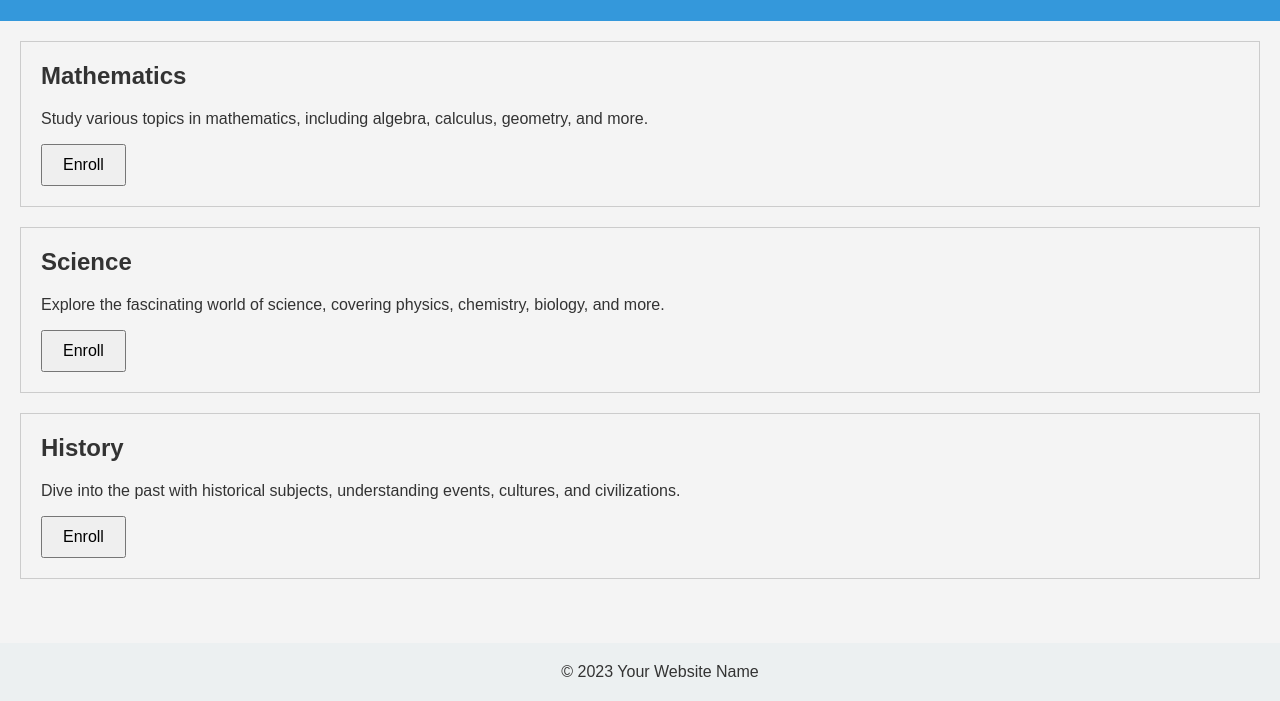
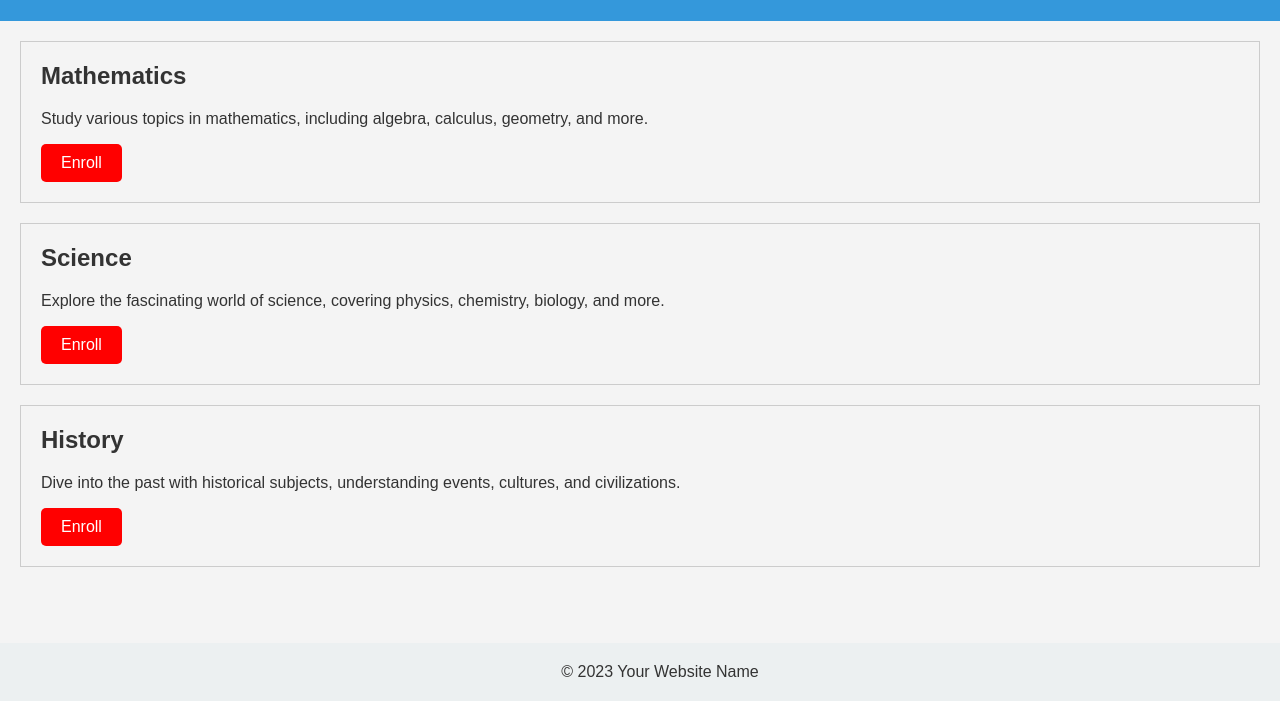
Before and after one commit to OmniLearnEd/OmniLearnEd.github.io, a plain HTML site: page courses.html in a window 1280 px wide. Shown: the part 99-800 px from the top of the page. Drawn offline with Linux system fonts and the light colour scheme.

Commit message:
Update courses.html

```diff
--- a/courses.html
+++ b/courses.html
@@ -40,9 +40,18 @@
       margin-top: 0;
     }
 
-    .subject button {
+    .subject a.button {
+      display: inline-block;
       padding: 10px 20px;
       font-size: 16px;
+      background-color: red;
+      color: white;
+      text-decoration: none;
+      border-radius: 5px;
+    }
+
+    .subject a.button:hover {
+      background-color: darkred;
     }
 
     footer {
@@ -108,31 +117,24 @@
     <div class="subject">
       <h2>Mathematics</h2>
       <p>Study various topics in mathematics, including algebra, calculus, geometry, and more.</p>
-      <button onclick="enroll('Mathematics')">Enroll</button>
+      <a href="/maths" class="button">Enroll</a>
     </div>
 
     <div class="subject">
       <h2>Science</h2>
       <p>Explore the fascinating world of science, covering physics, chemistry, biology, and more.</p>
-      <button onclick="enroll('Science')">Enroll</button>
+      <a href="/science" class="button">Enroll</a>
     </div>
 
     <div class="subject">
       <h2>History</h2>
       <p>Dive into the past with historical subjects, understanding events, cultures, and civilizations.</p>
-      <button onclick="enroll('History')">Enroll</button>
+      <a href="/history" class="button">Enroll</a>
     </div>
   </main>
 
   <footer>
     &copy; 2023 Your Website Name
   </footer>
-
-  <script>
-    function enroll(subject) {
-      alert('Enrolled in ' + subject);
-      // Add additional logic for subject enrollment
-    }
-  </script>
 </body>
 </html>
```
